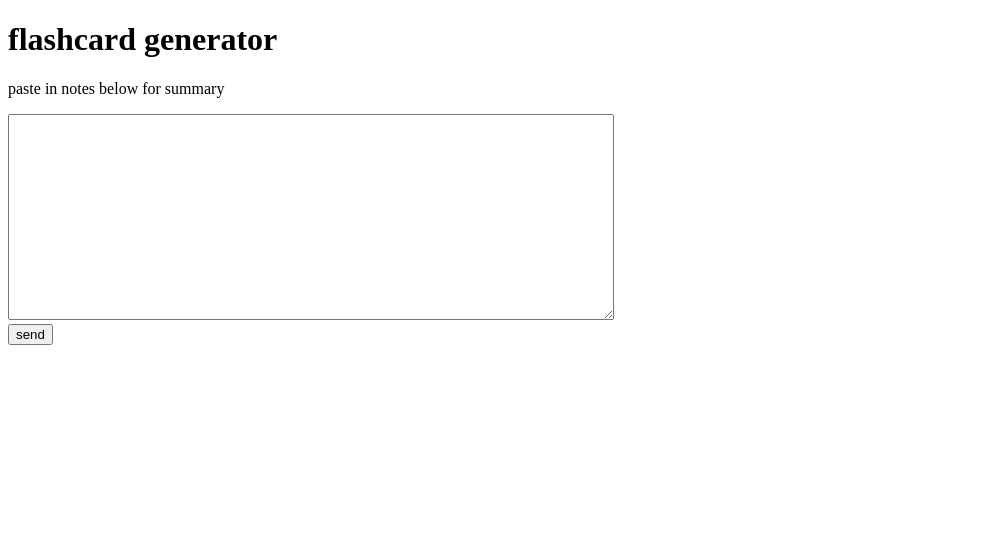
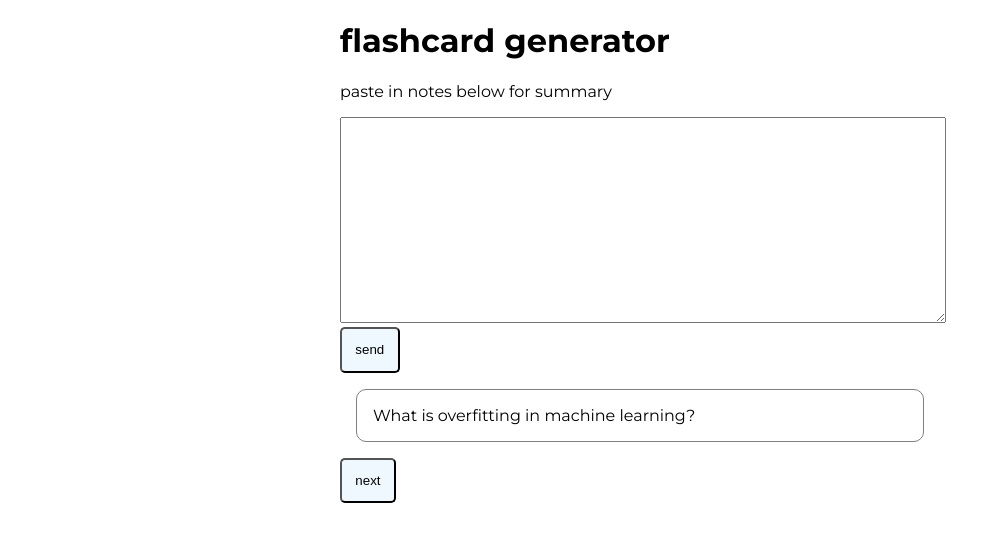
Before and after one commit to Max-coder123/flashai, a Flask app: page / in a window 1280 px wide. Shown: the top 542 px of the page, without its empty margins (0-1001 px from the left). Run offline with Flask 3, Linux system fonts and the light colour scheme.

Commit message:
formatting flashcards

```diff
--- a/templates/index.html
+++ b/templates/index.html
@@ -1,27 +1,53 @@
 <!DOCTYPE html>
 <html lang="en">
+
 <head>
     <meta charset="UTF-8">
     <meta name="viewport" content="width=device-width, initial-scale=1.0">
     <title>flashcard generator</title>
+    <link rel="icon" href="https://fav.farm/💩" />
     <style>
-        textarea{
+        @import url('https://fonts.googleapis.com/css2?family=Montserrat:ital,wght@0,100..900;1,100..900&display=swap');
+
+        textarea {
             width: 100%;
             height: 200px;
         }
+
         body {
+            font-family: "Montserrat", sans-serif;
             max-width: 600px;
+            margin: 0 auto;
+        }
 
+        button,
+        input[type="submit"] {
+            cursor: pointer;
+            padding: 1em;
+            border-radius: 5px;
+            background-color: aliceblue;
         }
-        .flashcard{
+
+        .flashcard {
+            display: none;
+            cursor: pointer;
             padding: 1em;
             border: 1px solid gray;
             margin: 1em;
             border-radius: 10px;
         }
+
+        .active-card {
+            display: block;
+        }
+
+        .flashcard:hover {
+            background-color: azure;
+        }
     </style>
     <script src="https://cdn.jsdelivr.net/npm/marked/marked.min.js"></script>
 </head>
+
 <body>
     <h1>flashcard generator</h1>
     <p>paste in notes below for summary</p>
@@ -30,20 +56,89 @@
         <input type="submit" value="send">
     </form>
     <div id="completion"></div>
+    <button class="next-card">next</button>
     <script>
-        const {data} = {{completion | safe}};
+        const { data } = {
+            "data": [
+                {
+                    "question": "What is overfitting in machine learning?",
+                    "answer": "Overfitting is when a model fits too closely to the training data and fails to generalize to new, unseen data.",
+                    "explanation": "Overfitting is undesirable because it means the model performs well on the training set but poorly on any new data, indicating it has learned noise rather than the underlying pattern."
+                },
+                {
+                    "question": "What is spurious correlation?",
+                    "answer": "Spurious correlation occurs when data appears to be related, but in reality, it is not.",
+                    "explanation": "An example is when an AI assumes an object is a cow based solely on its background color, leading to incorrect conclusions when the background changes."
+                },
+                {
+                    "question": "What are the three sets used in train/validation/test split?",
+                    "answer": "The three sets are the training set, validation set, and test set.",
+                    "explanation": "The training set is used to train the model, the validation set is used to select the best model during training, and the test set is used for final evaluation."
+                },
+                {
+                    "question": "What is the purpose of the validation set?",
+                    "answer": "The validation set is used to select the best performing model during the training process.",
+                    "explanation": "It checks how well the model is performing on unseen data, helping to prevent overfitting."
+                },
+                {
+                    "question": "How can you tell if a model is overfitting?",
+                    "answer": "A model is overfitting if it has low training loss but high validation loss.",
+                    "explanation": "This indicates the model performs well on the training data but poorly on validation data, suggesting it has learned specific details rather than general patterns."
+                },
+                {
+                    "question": "What is the role of neural networks in scaling?",
+                    "answer": "Neural networks take in a list of numbers and output a list of numbers, effectively learning from the data.",
+                    "explanation": "They scale well by adding more weights, allowing them to handle larger datasets and learn complex relationships."
+                },
+                {
+                    "question": "What do probability distributions represent?",
+                    "answer": "Probability distributions pair up events with the likelihood of them occurring.",
+                    "explanation": "All probabilities in a distribution must add up to 1, and sampling involves picking an event based on its likelihood."
+                },
+                {
+                    "question": "What are generative models?",
+                    "answer": "Generative models estimate a probability distribution for events.",
+                    "explanation": "For example, a generative model for a 6-sided die would assign probabilities to each number, and they can also handle sequential data."
+                },
+                {
+                    "question": "What are autoregressive models?",
+                    "answer": "Autoregressive models are generative models that take a sequence of inputs and produce a probability distribution over the next token in the sequence.",
+                    "explanation": "They face challenges with longer sequences due to the exponential increase in the number of possible sequences."
+                }
+            ]
+        };
         const completion = document.getElementById("completion");
-        for (const question of data) {
-            completion.innerHTML += `<div class="flashcard">
-                <div>${question.question}</div>
-                <button>reveal answer</button>
+        let activeCardIndex = 0
+        data.forEach((question, i) => {
+            completion.innerHTML += `<div class="flashcard ${i === activeCardIndex ? "active-card" : ""}">
+                ${question.question}
+
             </div>`;
+        })
+        const cards = completion.querySelectorAll(".flashcard")
+        cards.forEach((e, i) => {
+            e.addEventListener("click", event => {
+                if (e.classList.contains("revealed")) {
+                    e.classList.remove("revealed")
+                    e.innerHTML = data[i].question
                 }
-        completion.querySelectorAll("button").forEach((e,i)=>{
-            e.addEventListener("click",event=>{
-                e.closest(".flashcard").innerHTML += data[i].answer
+                else {
+                    e.innerHTML = data[i].answer
+                    e.classList.add("revealed")
+                }
             })
+        })
+        document.querySelector(".next-card").addEventListener("click", event => {
+        const currentCard = cards[activeCardIndex]
+        currentCard.classList.remove("active-card")
+        activeCardIndex++
+        if (activeCardIndex >= cards.length) {
+            activeCardIndex = 0
+        }
+        cards[activeCardIndex].classList.add("active-card")
+
         })
     </script>
 </body>
+
 </html>
```
Lines whose indentation alone changed are shown as unchanged.
